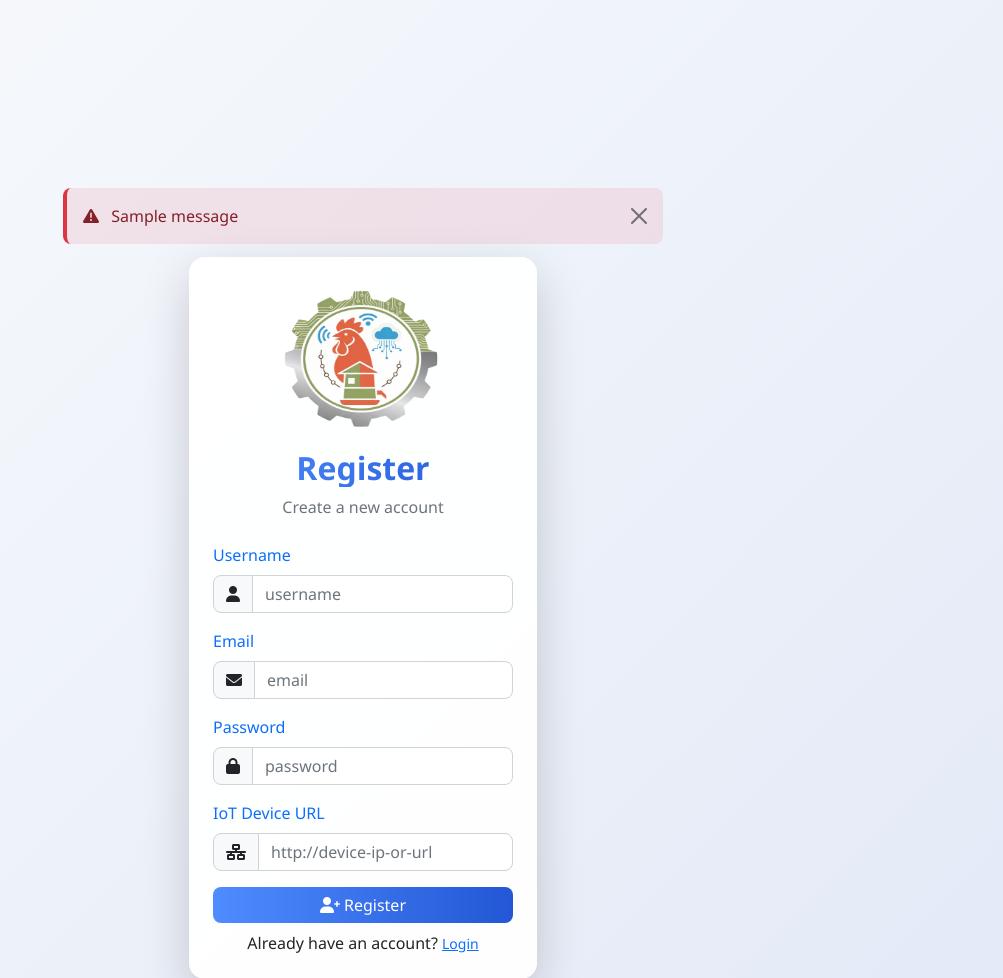
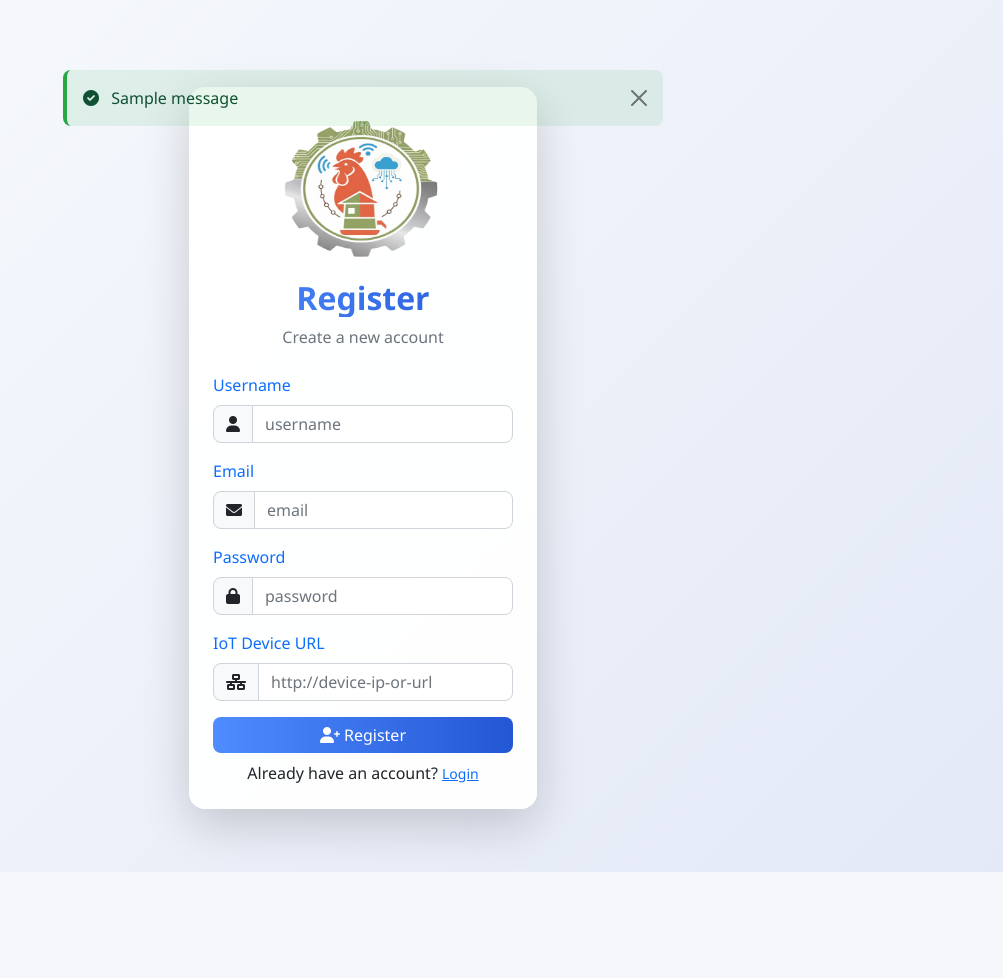
Before and after one commit to Juben00/Automated-Chicken-Feeder, a Flask app: page /register in a window 1280 px wide. Shown: the top 978 px of the page, without its empty margins (277-1280 px from the left). After the commit the page ends 872 px from the top, so only its background shows below. Run offline with Flask 3, Linux system fonts and the light colour scheme; one stand-in notice (Sample message) is shown.

Commit message:
Remove admin configuration template and update alert message styles in base template

```diff
--- a/templates/base.html
+++ b/templates/base.html
@@ -152,17 +152,14 @@
     <main class="container align-items-center mt-4 p-4">
         {% with messages = get_flashed_messages() %}
             {% if messages %}
-                <div style="position: relative;">
-                    {% for message in messages %}
-                        <div class="alert alert-danger alert-dismissible fade show" role="alert"
-                             style="position: absolute; top: 140px; left: 0; right: 0; z-index: 1050; width: 100%; max-width: 600px; margin: 0 auto;">
-                            <i class="fas fa-exclamation-triangle me-2"></i>
-                            {{ message }}
-                            <button type="button" class="btn-close" data-bs-dismiss="alert"></button>
-                        </div>
-                    {% endfor %}
+                {% for message in messages %}
+                <div class="alert alert-success alert-dismissible fade show" role="alert"
+                        style="position: absolute; top: 70px; left: 0; right: 0; z-index: 1050; width: 100%; max-width: 600px; margin: 0 auto;">
+                    <i class="fas fa-check-circle me-2"></i>
+                    {{ message }}
+                    <button type="button" class="btn-close" data-bs-dismiss="alert"></button>
                 </div>
-                <div style="height: 170px;"></div> <!-- Spacer to push content down if alert is shown -->
+                {% endfor %} <!-- Spacer to push content down if alert is shown -->
             {% endif %}
         {% endwith %}
         {% block content %}{% endblock %}
```
Also changed, not shown: templates/admin_config.html (deleted, +0 -18 lines), instance/chickenfeeder.sqlite.
